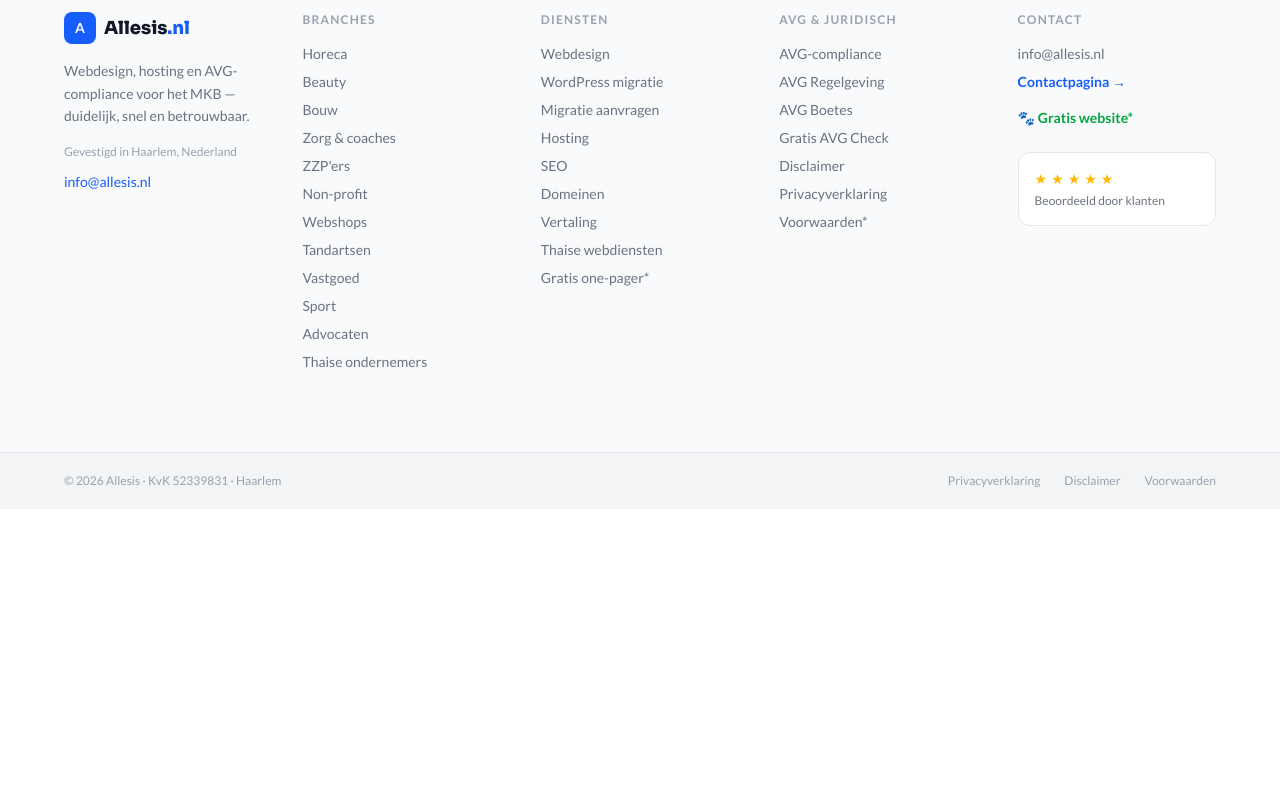
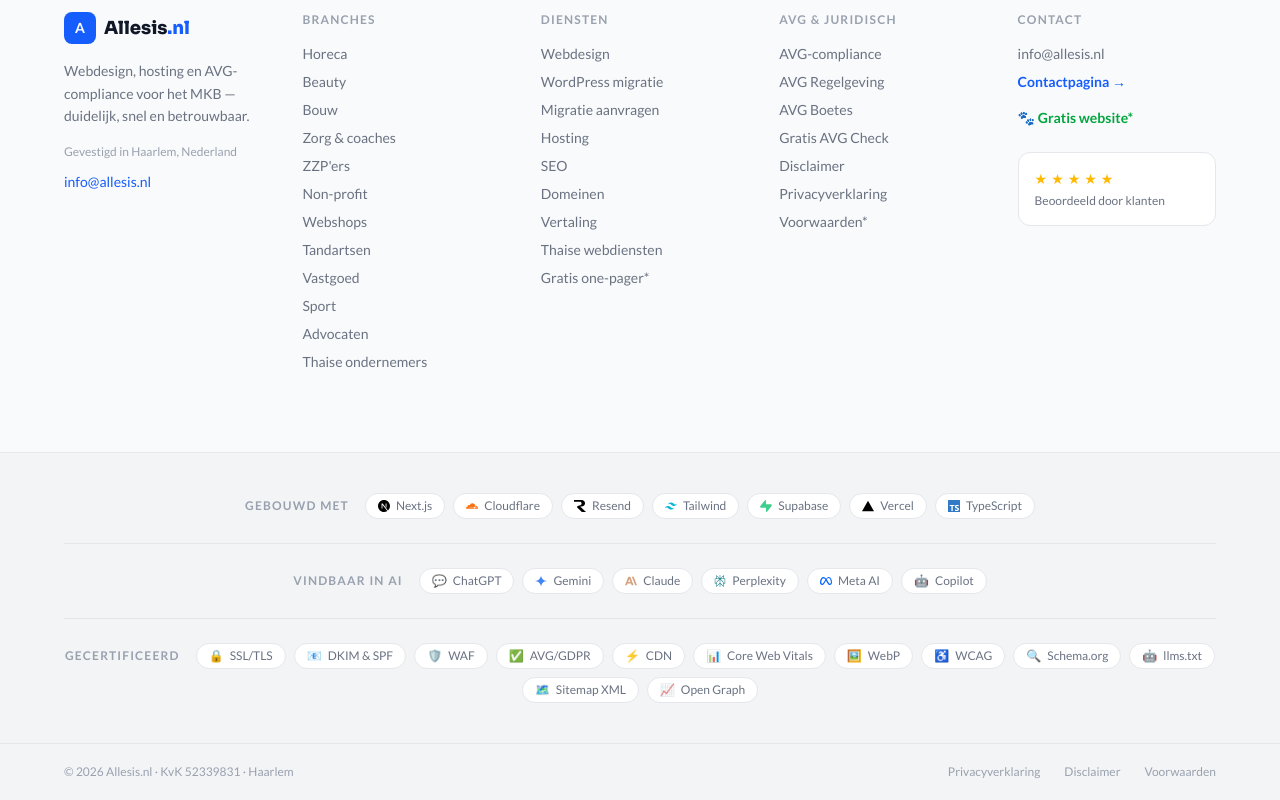
Before and after one commit to mike1160/allesis2, a Next.js app: page /hosting in a window 1280 px wide. Shown: the part 3407-4207 px from the top of the page. Before the commit the page ends 3916 px from the top, so only its background shows below. Built offline with nearby package versions, Linux system fonts and the light colour scheme; no server answers.

Commit message:
Fix: tech strip één rij, copyright © toegevoegd aan footer

```diff
--- a/components/Footer.tsx
+++ b/components/Footer.tsx
@@ -1,6 +1,58 @@
 import Image from "next/image";
 import Link from "next/link";
+import {
+  siNextdotjs,
+  siCloudflare,
+  siResend,
+  siTailwindcss,
+  siSupabase,
+  siVercel,
+  siTypescript,
+  siGooglegemini,
+  siAnthropic,
+  siPerplexity,
+  siMeta,
+  type SimpleIcon,
+} from "simple-icons";
 import { BLUR_DATA_URL } from "@/lib/image-placeholders";
+
+const BUILT_WITH = [
+  { icon: siNextdotjs, color: "#000000", naam: "Next.js" },
+  { icon: siCloudflare, color: "#F97316", naam: "Cloudflare" },
+  { icon: siResend, color: "#000000", naam: "Resend" },
+  { icon: siTailwindcss, color: "#06B6D4", naam: "Tailwind" },
+  { icon: siSupabase, color: "#3ECF8E", naam: "Supabase" },
+  { icon: siVercel, color: "#000000", naam: "Vercel" },
+  { icon: siTypescript, color: "#3178C6", naam: "TypeScript" },
+] as const;
+
+type AiItem =
+  | { kind: "svg"; icon: SimpleIcon; color: string; naam: string }
+  | { kind: "emoji"; emoji: string; naam: string };
+
+const AI_ITEMS: AiItem[] = [
+  { kind: "emoji", emoji: "💬", naam: "ChatGPT" },
+  { kind: "svg", icon: siGooglegemini, color: "#4285F4", naam: "Gemini" },
+  { kind: "svg", icon: siAnthropic, color: "#D4A27F", naam: "Claude" },
+  { kind: "svg", icon: siPerplexity, color: "#20808D", naam: "Perplexity" },
+  { kind: "svg", icon: siMeta, color: "#0866FF", naam: "Meta AI" },
+  { kind: "emoji", emoji: "🤖", naam: "Copilot" },
+];
+
+const TRUST_BADGES = [
+  { emoji: "🔒", naam: "SSL/TLS" },
+  { emoji: "📧", naam: "DKIM & SPF" },
+  { emoji: "🛡️", naam: "WAF" },
+  { emoji: "✅", naam: "AVG/GDPR" },
+  { emoji: "⚡", naam: "CDN" },
+  { emoji: "📊", naam: "Core Web Vitals" },
+  { emoji: "🖼️", naam: "WebP" },
+  { emoji: "♿", naam: "WCAG" },
+  { emoji: "🔍", naam: "Schema.org" },
+  { emoji: "🤖", naam: "llms.txt" },
+  { emoji: "🗺️", naam: "Sitemap XML" },
+  { emoji: "📈", naam: "Open Graph" },
+] as const;
 
 const branchLinks: [string, string][] = [
   ["Horeca", "/horeca"],
@@ -201,13 +253,75 @@ export default function Footer() {
         </div>
       </div>
 
+      {/* Trust badges — lichtgrijs */}
+      <div className="border-t border-gray-200 bg-gray-100 px-6 py-10 md:px-16">
+        <div className="mx-auto max-w-6xl">
+          <div className="mb-6 flex flex-wrap items-center justify-center gap-2">
+            <span className="mr-2 text-xs font-semibold uppercase tracking-widest text-gray-400">Gebouwd met</span>
+            {BUILT_WITH.map((item) => (
+              <div
+                key={item.naam}
+                className="flex items-center gap-1.5 rounded-full border border-gray-200 bg-white px-3 py-1"
+              >
+                <svg viewBox="0 0 24 24" className="h-3 w-3 flex-shrink-0" style={{ fill: item.color }} aria-hidden>
+                  <path d={item.icon.path} />
+                </svg>
+                <span className="text-xs font-medium text-gray-500">{item.naam}</span>
+              </div>
+            ))}
+          </div>
+
+          <div className="mb-6 border-t border-gray-200" />
+
+          <div className="mb-6 flex flex-wrap items-center justify-center gap-2">
+            <span className="mr-2 text-xs font-semibold uppercase tracking-widest text-gray-400">Vindbaar in AI</span>
+            {AI_ITEMS.map((item) => (
+              <div
+                key={item.naam}
+                className="flex items-center gap-1.5 rounded-full border border-gray-200 bg-white px-3 py-1"
+              >
+                {item.kind === "emoji" ? (
+                  <span className="text-xs" aria-hidden>
+                    {item.emoji}
+                  </span>
+                ) : (
+                  <svg viewBox="0 0 24 24" className="h-3 w-3 flex-shrink-0" style={{ fill: item.color }} aria-hidden>
+                    <path d={item.icon.path} />
+                  </svg>
+                )}
+                <span className="text-xs font-medium text-gray-500">{item.naam}</span>
+              </div>
+            ))}
+          </div>
+
+          <div className="mb-6 border-t border-gray-200" />
+
+          <div className="flex flex-wrap items-center justify-center gap-2">
+            <span className="mr-2 text-xs font-semibold uppercase tracking-widest text-gray-400">Gecertificeerd</span>
+            {TRUST_BADGES.map((item) => (
+              <div
+                key={item.naam}
+                className="flex items-center gap-1.5 rounded-full border border-gray-200 bg-white px-3 py-1"
+              >
+                <span className="text-xs" aria-hidden>
+                  {item.emoji}
+                </span>
+                <span className="text-xs font-medium text-gray-500">{item.naam}</span>
+              </div>
+            ))}
+          </div>
+        </div>
+      </div>
+
       {/* Bottom balk */}
       <div className="border-t border-gray-200 bg-gray-100 px-6 py-5 md:px-16">
         <div className="mx-auto flex max-w-6xl flex-wrap items-center justify-between gap-4">
-          <p className="font-lato text-xs text-gray-400">© 2026 Allesis · KvK 52339831 · Haarlem</p>
+          <p className="text-xs text-gray-400">
+            © {new Date().getFullYear()} Allesis.nl · KvK 52339831 · Haarlem
+          </p>
           <div className="flex flex-wrap gap-6">
             {bottomLinks.map(([label, href]) => (
-              <Link key={href} href={href} className="font-lato text-xs text-gray-400 transition-colors hover:text-gray-700">
+              <Link key={href} href={href} className="text-xs text-gray-400 transition-colors hover:text-gray-700">
                 {label}
               </Link>
             ))}
--- /dev/null
+++ b/components/StripPill.tsx
@@ -0,0 +1,29 @@
+import type { StripItem } from "@/lib/strip-items";
+
+export default function StripPill({ item }: { item: StripItem }) {
+  return (
+    <a
+      href={item.url}
+      target="_blank"
+      rel="noopener noreferrer"
+      className="flex flex-shrink-0 items-center gap-2 rounded-full border border-gray-200 bg-white px-3 py-1.5 shadow-sm transition-all hover:border-blue-300 hover:shadow-md"
+    >
+      {item.kind === "emoji" ? (
+        <span className="text-sm leading-none" aria-hidden>
+          {item.emoji}
+        </span>
+      ) : (
+        <svg
+          role="img"
+          aria-hidden
+          viewBox="0 0 24 24"
+          className="h-4 w-4 flex-shrink-0"
+          style={{ fill: item.color }}
+        >
+          <path d={item.icon.path} />
+        </svg>
+      )}
+      <span className="whitespace-nowrap text-xs font-bold text-gray-600">{item.naam}</span>
+    </a>
+  );
+}
--- a/components/TechStrip.tsx
+++ b/components/TechStrip.tsx
@@ -1,68 +1,30 @@
 "use client";
 
-import {
-  siNextdotjs,
-  siCloudflare,
-  siResend,
-  siTailwindcss,
-  siSupabase,
-  siGoogle,
-  siTypescript,
-  siVercel,
-  type SimpleIcon,
-} from "simple-icons";
-
-type TechItem =
-  | { name: string; kind: "svg"; icon: SimpleIcon; color: string; url: string }
-  | { name: string; kind: "emoji"; emoji: string; url: string };
-
-const techItems: TechItem[] = [
-  { name: "Next.js", kind: "svg", icon: siNextdotjs, color: "#000000", url: "https://nextjs.org" },
-  { name: "Cloudflare", kind: "svg", icon: siCloudflare, color: "#F97316", url: "https://cloudflare.com" },
-  { name: "Resend", kind: "svg", icon: siResend, color: "#000000", url: "https://resend.com" },
-  { name: "Tailwind", kind: "svg", icon: siTailwindcss, color: "#06B6D4", url: "https://tailwindcss.com" },
-  { name: "Supabase", kind: "svg", icon: siSupabase, color: "#3ECF8E", url: "https://supabase.com" },
-  { name: "Google", kind: "svg", icon: siGoogle, color: "#4285F4", url: "https://search.google.com/search-console" },
-  { name: "TypeScript", kind: "svg", icon: siTypescript, color: "#3178C6", url: "https://typescriptlang.org" },
-  { name: "Vercel", kind: "svg", icon: siVercel, color: "#000000", url: "https://vercel.com" },
-  { name: "Mollie", kind: "emoji", emoji: "💳", url: "https://mollie.com/nl" },
-  { name: "SSL", kind: "emoji", emoji: "🔒", url: "https://letsencrypt.org" },
-  { name: "Porkbun", kind: "emoji", emoji: "🐷", url: "https://porkbun.com" },
-  { name: "FXW", kind: "emoji", emoji: "🌐", url: "https://fxw.nl" },
-];
+import StripPill from "@/components/StripPill";
+import { aiItems, techItems } from "@/lib/strip-items";
 
 export default function TechStrip() {
   return (
-    <div className="flex flex-wrap items-center justify-center gap-3 border-y border-gray-200 bg-gray-50 px-6 py-5">
-      <span className="mr-2 w-full text-center text-xs font-semibold uppercase tracking-widest text-gray-400 md:w-auto">
-        Gebouwd met
-      </span>
-      {techItems.map((item) => (
-        <a
-          key={item.name}
-          href={item.url}
-          target="_blank"
-          rel="noopener noreferrer"
-          className="flex items-center gap-2 rounded-full border border-gray-200 bg-white px-3 py-1.5 shadow-sm transition-all hover:border-blue-300 hover:shadow-md"
-        >
-          {item.kind === "emoji" ? (
-            <span className="text-sm leading-none" aria-hidden>
-              {item.emoji}
-            </span>
-          ) : (
-            <svg
-              role="img"
-              aria-hidden
-              viewBox="0 0 24 24"
-              className="h-4 w-4 flex-shrink-0"
-              style={{ fill: item.color }}
-            >
-              <path d={item.icon.path} />
-            </svg>
-          )}
-          <span className="whitespace-nowrap text-xs font-bold text-gray-600">{item.name}</span>
-        </a>
-      ))}
+    <div className="overflow-x-auto border-y border-gray-200 bg-gray-50 px-6 py-4">
+      <div className="mx-auto flex min-w-max items-center justify-center gap-3">
+        <span className="flex-shrink-0 text-xs font-semibold uppercase tracking-widest text-gray-400">
+          Gebouwd met
+        </span>
+
+        {techItems.map((item) => (
+          <StripPill key={item.naam} item={item} />
+        ))}
+
+        <div className="mx-1 h-5 w-px flex-shrink-0 bg-gray-300" />
+
+        <span className="flex-shrink-0 text-xs font-semibold uppercase tracking-widest text-gray-400">
+          AI vindbaar
+        </span>
+
+        {aiItems.map((item) => (
+          <StripPill key={item.naam} item={item} />
+        ))}
+      </div>
     </div>
   );
 }
--- /dev/null
+++ b/lib/strip-items.ts
@@ -0,0 +1,37 @@
+import {
+  siNextdotjs,
+  siCloudflare,
+  siResend,
+  siTailwindcss,
+  siSupabase,
+  siTypescript,
+  siVercel,
+  siGooglegemini,
+  siAnthropic,
+  siPerplexity,
+  type SimpleIcon,
+} from "simple-icons";
+
+export type StripItem =
+  | { kind: "svg"; naam: string; icon: SimpleIcon; color: string; url: string }
+  | { kind: "emoji"; naam: string; emoji: string; url: string };
+
+export const techItems: StripItem[] = [
+  { kind: "svg", naam: "Next.js", icon: siNextdotjs, color: "#000000", url: "https://nextjs.org" },
+  { kind: "svg", naam: "Cloudflare", icon: siCloudflare, color: "#F97316", url: "https://cloudflare.com" },
+  { kind: "svg", naam: "Resend", icon: siResend, color: "#000000", url: "https://resend.com" },
+  { kind: "svg", naam: "Tailwind", icon: siTailwindcss, color: "#06B6D4", url: "https://tailwindcss.com" },
+  { kind: "svg", naam: "Supabase", icon: siSupabase, color: "#3ECF8E", url: "https://supabase.com" },
+  { kind: "svg", naam: "Vercel", icon: siVercel, color: "#000000", url: "https://vercel.com" },
+  { kind: "svg", naam: "TypeScript", icon: siTypescript, color: "#3178C6", url: "https://typescriptlang.org" },
+  { kind: "emoji", naam: "Mollie", emoji: "💳", url: "https://mollie.com/nl" },
+  { kind: "emoji", naam: "Porkbun", emoji: "🐷", url: "https://porkbun.com" },
+];
+
+export const aiItems: StripItem[] = [
+  { kind: "emoji", naam: "ChatGPT", emoji: "💬", url: "https://chatgpt.com" },
+  { kind: "svg", naam: "Gemini", icon: siGooglegemini, color: "#4285F4", url: "https://gemini.google.com" },
+  { kind: "svg", naam: "Claude", icon: siAnthropic, color: "#D4A27F", url: "https://claude.ai" },
+  { kind: "svg", naam: "Perplexity", icon: siPerplexity, color: "#20808D", url: "https://www.perplexity.ai" },
+  { kind: "emoji", naam: "Copilot", emoji: "🤖", url: "https://copilot.microsoft.com" },
+];
```
Also changed, not shown: components/HomePageContent.tsx (+15 -2 lines).
